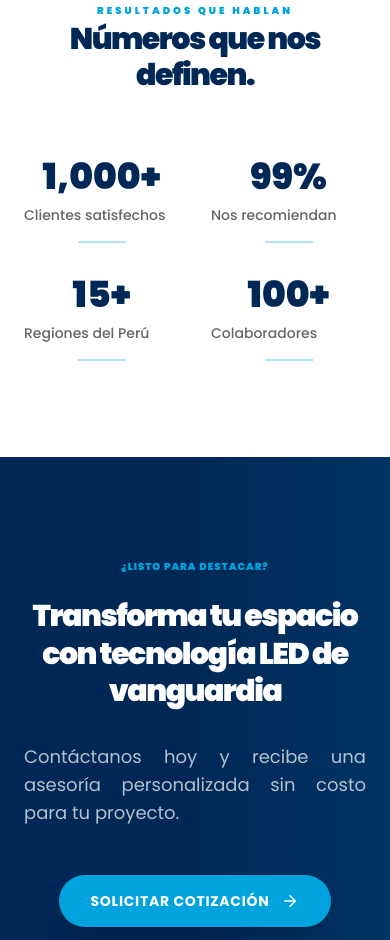
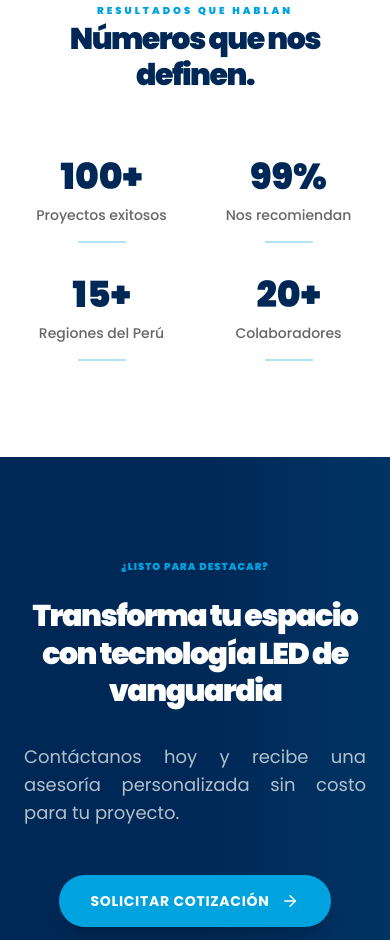
Before and after one commit to EsaulMati/Visual-Point, an Astro site: page / in a window 390 px wide. Shown: the part 2708-3648 px from the top of the page. Built offline with nearby package versions, Linux system fonts and the light colour scheme; Astro itself is replaced by a stand-in of ours.

Commit message:
feat: actualizar estadísticas y mejorar diseño de sección de métricas

```diff
--- a/src/components/pages/Inicio.tsx
+++ b/src/components/pages/Inicio.tsx
@@ -26,10 +26,10 @@ const HOME_DATA = {
     label: "Resultados que hablan",
     title: "Números que nos definen.",
     items: [
-      { value: "1,000+", desc: "Clientes satisfechos" },
+      { value: "100+", desc: "Proyectos exitosos" },
       { value: "99%", desc: "Nos recomiendan" },
       { value: "15+", desc: "Regiones del Perú" },
-      { value: "100+", desc: "Colaboradores" },
+      { value: "20+", desc: "Colaboradores" },
     ],
   },
 };
@@ -561,7 +561,7 @@ function StatItem({
         {hasComma ? count.toLocaleString() : count}
         {suffix}
       </span>
-      <p className="text-gray-400 text-xs md:text-sm font-bold uppercase tracking-widest max-w-[150px] mx-auto whitespace-pre-line leading-relaxed">
+      <p className="text-gray-400 text-xs md:text-sm font-bold uppercase tracking-widest max-w-[150px] mx-auto whitespace-pre-line leading-relaxed text-center">
         {label}
       </p>
     </div>
--- a/src/components/react/StatsCounter.tsx
+++ b/src/components/react/StatsCounter.tsx
@@ -91,7 +91,7 @@ export default function StatsCounter({
               <div className="text-4xl sm:text-5xl md:text-6xl font-display font-black text-brand-dark group-hover:text-brand-celeste transition-colors duration-500">
                 <AnimatedNumber value={stat.value} start={startCount} />
               </div>
-              <p className="mt-2 text-text-secondary text-sm md:text-base font-medium">
+              <p className="mt-2 text-text-secondary text-sm md:text-base font-medium text-center">
                 {stat.desc}
               </p>
               <div className="mt-4 w-12 h-0.5 bg-brand-celeste/30 mx-auto group-hover:w-full group-hover:bg-brand-celeste transition-all duration-500" />
--- a/src/pages/index.astro
+++ b/src/pages/index.astro
@@ -20,10 +20,10 @@ const HOME_DATA = {
     label: "Resultados que hablan",
     title: "Números que nos definen.",
     items: [
-      { value: "1000+", desc: "Clientes satisfechos" },
+      { value: "100+", desc: "Proyectos exitosos" },
       { value: "99%", desc: "Nos recomiendan" },
       { value: "15+", desc: "Regiones del Perú" },
-      { value: "100+", desc: "Colaboradores" },
+      { value: "20+", desc: "Colaboradores" },
     ],
   },
 };
```
Also changed, not shown: 1 other file.
